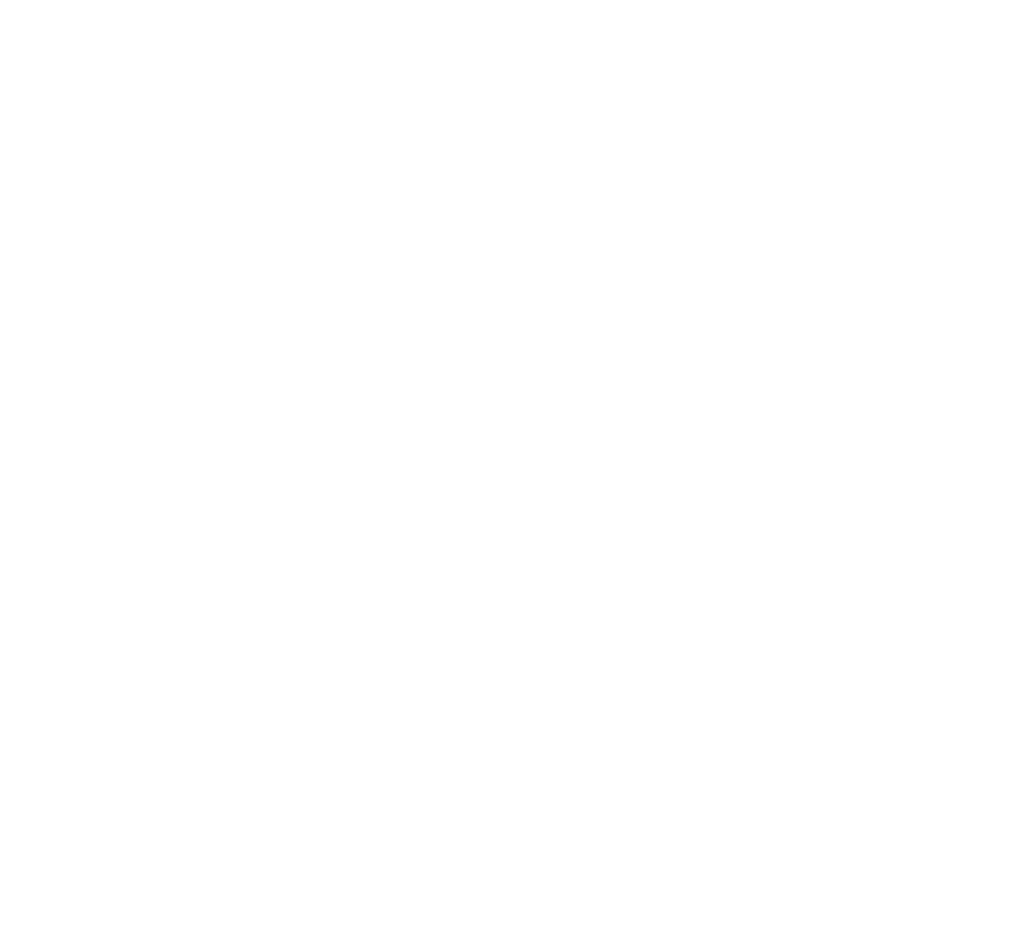
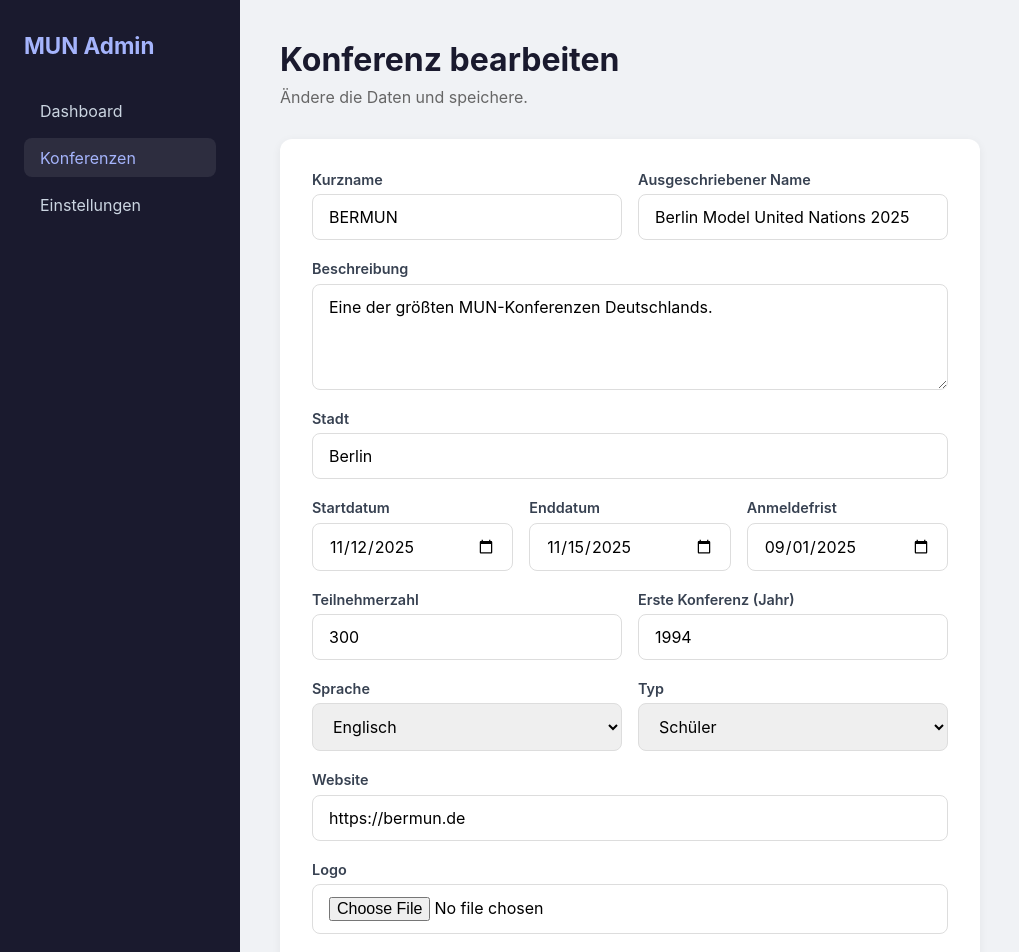
Before and after one commit to itsroj/wirtschaftsinformatik-labor, a Vue app in the folder mun-admin/: page /konferenzen/bearbeiten/1 in a window 1280 px wide. Before the commit this address had no page. Shown: the top 952 px of the page, without its empty margins (0-1019 px from the left). Before the commit the page ends 800 px from the top, so only its background shows below. Built offline with nearby package versions, Linux system fonts and the light colour scheme; sample sign-in values are in the browser's storage.

Commit message:
Bearbeiten und Löschen Logik hinzugefügt

```diff
--- a/mun-admin/src/router/index.js
+++ b/mun-admin/src/router/index.js
@@ -25,6 +25,12 @@ const router = createRouter({
       name: 'konferenzen-neu',
       component: () => import('../views/KonferenzView.vue'),
       meta: { requiresAuth: true }
+    },
+    {
+      path: '/konferenzen/bearbeiten/:id',
+      name: 'konferenzen-bearbeiten',
+      component: () => import('../views/KonferenzView.vue'),
+      meta: { requiresAuth: true }
     }
   ]
 })
--- a/mun-admin/src/views/Konferenzview.vue
+++ b/mun-admin/src/views/Konferenzview.vue
@@ -11,87 +11,180 @@
     </aside>
 
     <main class="content">
-      <h1>Neue Konferenz eintragen</h1>
-      <p>Fülle das Formular aus um eine neue MUN-Konferenz hinzuzufügen.</p>
+      <h1>{{ istBearbeiten ? 'Konferenz bearbeiten' : 'Neue Konferenz eintragen' }}</h1>
+      <p>{{ istBearbeiten ? 'Ändere die Daten und speichere.' : 'Fülle das Formular aus um eine neue MUN-Konferenz hinzuzufügen.' }}</p>
 
       <div v-if="success" class="success">✅ Konferenz wurde gespeichert!</div>
 
       <form class="form" @submit.prevent="submit">
+
+        <div class="form-row">
           <div class="form-group">
-          <label>Name der Konferenz</label>
-          <input v-model="form.name" type="text" placeholder="z.B. BERMUN 2025" required />
+            <label>Kurzname</label>
+            <input v-model="form.title" type="text" placeholder="z.B. BERMUN" required />
+          </div>
+          <div class="form-group">
+            <label>Ausgeschriebener Name</label>
+            <input v-model="form.longtitle" type="text" placeholder="z.B. Berlin Model United Nations 2025" required />
+          </div>
+        </div>
+
+        <div class="form-group">
+          <label>Beschreibung</label>
+          <textarea v-model="form.description" rows="4" placeholder="Kurze Beschreibung der Konferenz..."></textarea>
+        </div>
+
+        <div class="form-group">
+          <label>Stadt</label>
+          <input v-model="form.city" type="text" placeholder="z.B. Berlin, Deutschland" required />
         </div>
 
         <div class="form-row">
           <div class="form-group">
-            <label>Datum von</label>
-            <input v-model="form.datumVon" type="date" required />
+            <label>Startdatum</label>
+            <input v-model="form.date" type="date" required />
           </div>
           <div class="form-group">
-            <label>Datum bis</label>
-            <input v-model="form.datumBis" type="date" required />
+            <label>Enddatum</label>
+            <input v-model="form.enddate" type="date" required />
+          </div>
+          <div class="form-group">
+            <label>Anmeldefrist</label>
+            <input v-model="form.applicationdate" type="date" required />
           </div>
         </div>
 
+        <div class="form-row">
           <div class="form-group">
-          <label>Ort</label>
-          <input v-model="form.ort" type="text" placeholder="z.B. Berlin, Deutschland" required />
+            <label>Teilnehmerzahl</label>
+            <input v-model="form.participants" type="number" min="1" placeholder="z.B. 200" required />
+          </div>
+          <div class="form-group">
+            <label>Erste Konferenz (Jahr)</label>
+            <input v-model="form.firstconference" type="number" min="1900" max="2100" placeholder="z.B. 2015" required />
+          </div>
         </div>
 
-        <div class="form-group">
-          <label>Website / Link</label>
-          <input v-model="form.link" type="url" placeholder="https://..." />
-        </div>
-
+        <div class="form-row">
           <div class="form-group">
             <label>Sprache</label>
-          <select v-model="form.sprache">
+            <select v-model="form.language">
               <option value="de">Deutsch</option>
               <option value="en">Englisch</option>
               <option value="both">Deutsch & Englisch</option>
             </select>
           </div>
+          <div class="form-group">
+            <label>Typ</label>
+            <select v-model="form.type">
+              <option value="schueler">Schüler</option>
+              <option value="studenten">Studenten</option>
+              <option value="mini-mun">Mini-MUN</option>
+            </select>
+          </div>
+        </div>
 
         <div class="form-group">
-          <label>Beschreibung</label>
-          <textarea v-model="form.beschreibung" rows="4" placeholder="Kurze Beschreibung der Konferenz..."></textarea>
+          <label>Website</label>
+          <input v-model="form.website" type="url" placeholder="https://..." />
+        </div>
+
+        <div class="form-group">
+          <label>Logo</label>
+          <input type="file" accept=".png,.jpg,.jpeg" @change="handleLogo" />
+          <div v-if="logoPreview" class="logo-preview">
+            <img :src="logoPreview" alt="Logo Vorschau" />
+          </div>
         </div>
 
         <div class="form-actions">
           <button type="button" class="cancel" @click="reset">Zurücksetzen</button>
-          <button type="submit">Konferenz speichern</button>
+          <button type="submit">{{ istBearbeiten ? 'Änderungen speichern' : 'Konferenz speichern' }}</button>
         </div>
+
       </form>
     </main>
   </div>
 </template>
 
 <script setup>
-import { ref } from 'vue'
-import { useRouter } from 'vue-router'
+import { ref, computed, onMounted } from 'vue'
+import { useRouter, useRoute } from 'vue-router'
 
 const router = useRouter()
+const route = useRoute()
+const success = ref(false)
+const logoPreview = ref(null)
 
-const success = ref(false)
+// Prüfen ob wir im Bearbeiten-Modus sind
+const istBearbeiten = computed(() => !!route.params.id)
 
 const form = ref({
-  name: '',
-  datumVon: '',
-  datumBis: '',
-  ort: '',
-  link: '',
-  sprache: 'de',
-  beschreibung: ''
+  title: '',
+  longtitle: '',
+  description: '',
+  city: '',
+  date: '',
+  enddate: '',
+  applicationdate: '',
+  participants: '',
+  firstconference: '',
+  language: 'de',
+  type: 'schueler',
+  website: '',
+  logo: null
 })
 
+// Placeholder-Daten — später durch API-Call ersetzen
+const alleKonferenzen = [
+  { id: 1, title: 'BERMUN', longtitle: 'Berlin Model United Nations 2025', description: 'Eine der größten MUN-Konferenzen Deutschlands.', city: 'Berlin', date: '2025-11-12', enddate: '2025-11-15', applicationdate: '2025-09-01', participants: 300, firstconference: 1994, language: 'en', type: 'schueler', website: 'https://bermun.de', logo: null },
+  { id: 2, title: 'MUNBW', longtitle: 'Model United Nations Baden-Württemberg 2025', description: 'MUN-Konferenz in Stuttgart.', city: 'Stuttgart', date: '2025-10-03', enddate: '2025-10-05', applicationdate: '2025-08-01', participants: 150, firstconference: 2010, language: 'de', type: 'studenten', website: 'https://munbw.de', logo: null },
+  { id: 3, title: 'HAMUN', longtitle: 'Hamburg Model United Nations 2026', description: 'MUN-Konferenz in Hamburg.', city: 'Hamburg', date: '2026-01-20', enddate: '2026-01-22', applicationdate: '2025-11-01', participants: 200, firstconference: 2005, language: 'en', type: 'schueler', website: 'https://hamun.de', logo: null },
+]
+
+onMounted(() => {
+  if (istBearbeiten.value) {
+    const konferenz = alleKonferenzen.find(k => k.id === Number(route.params.id))
+    if (konferenz) {
+      form.value = { ...konferenz }
+    }
+  }
+})
+
+function handleLogo(event) {
+  const file = event.target.files[0]
+  if (file) {
+    form.value.logo = file
+    logoPreview.value = URL.createObjectURL(file)
+  }
+}
+
 function submit() {
-  console.log('Konferenz:', form.value)
+  console.log(istBearbeiten.value ? 'Bearbeitet:' : 'Neu:', form.value)
   success.value = true
-  setTimeout(() => success.value = false, 3000)
+  setTimeout(() => {
+    success.value = false
+    router.push('/dashboard')
+  }, 1500)
 }
 
 function reset() {
-  form.value = { name: '', datumVon: '', datumBis: '', ort: '', link: '', sprache: 'de', beschreibung: '' }
+  form.value = {
+    title: '',
+    longtitle: '',
+    description: '',
+    city: '',
+    date: '',
+    enddate: '',
+    applicationdate: '',
+    participants: '',
+    firstconference: '',
+    language: 'de',
+    type: 'schueler',
+    website: '',
+    logo: null
+  }
+  logoPreview.value = null
 }
 
 function logout() {
@@ -231,4 +324,12 @@ button[type="submit"]:hover {
   border-radius: 8px;
   margin-bottom: 1rem;
 }
+.logo-preview {
+  margin-top: 0.5rem;
+}
+.logo-preview img {
+  max-height: 100px;
+  border-radius: 8px;
+  border: 1px solid #ddd;
+}
 </style>
--- a/mun-admin/src/views/dashboardview.vue
+++ b/mun-admin/src/views/dashboardview.vue
@@ -74,13 +74,26 @@
               <td>{{ k.sprache }}</td>
               <td><span :class="['badge', k.status]">{{ k.statusLabel }}</span></td>
               <td>
-                <button class="btn-edit">Bearbeiten</button>
-                <button class="btn-delete">Löschen</button>
+                <button class="btn-edit" @click="bearbeiten(k.id)">Bearbeiten</button>
+                <button class="btn-delete" @click="loeschen(k.id)">Löschen</button>
               </td>
             </tr>
           </tbody>
         </table>
       </div>
+
+      <!-- Löschen Bestätigung Modal -->
+      <div v-if="deleteId" class="modal-overlay">
+        <div class="modal">
+          <h3>Konferenz löschen?</h3>
+          <p>Diese Aktion kann nicht rückgängig gemacht werden.</p>
+          <div class="modal-actions">
+            <button class="cancel" @click="deleteId = null">Abbrechen</button>
+            <button class="btn-delete-confirm" @click="loeschenBestaetigen">Ja, löschen</button>
+          </div>
+        </div>
+      </div>
+
     </main>
   </div>
 </template>
@@ -91,6 +104,7 @@ import { useRouter } from 'vue-router'
 
 const router = useRouter()
 const search = ref('')
+const deleteId = ref(null)
 
 const konferenzen = ref([
   { id: 1, name: 'BERMUN 2025', ort: 'Berlin', datum: '12.–15. Nov 2025', sprache: 'EN', status: 'aktiv', statusLabel: 'Aktiv' },
@@ -106,6 +120,19 @@ const filtered = computed(() =>
     k.ort.toLowerCase().includes(search.value.toLowerCase())
   )
 )
+
+function bearbeiten(id) {
+  router.push(`/konferenzen/bearbeiten/${id}`)
+}
+
+function loeschen(id) {
+  deleteId.value = id
+}
+
+function loeschenBestaetigen() {
+  konferenzen.value = konferenzen.value.filter(k => k.id !== deleteId.value)
+  deleteId.value = null
+}
 
 function logout() {
   localStorage.removeItem('admin_token')
@@ -255,4 +282,47 @@ td {
   font-size: 0.85rem;
   cursor: pointer;
 }
+
+.modal-overlay {
+  position: fixed;
+  inset: 0;
+  background: rgba(0,0,0,0.4);
+  display: flex;
+  align-items: center;
+  justify-content: center;
+  z-index: 100;
+}
+.modal {
+  background: white;
+  border-radius: 12px;
+  padding: 2rem;
+  width: 400px;
+  box-shadow: 0 10px 40px rgba(0,0,0,0.2);
+}
+.modal h3 { margin: 0 0 0.5rem; color: #1a1a2e; }
+.modal p { margin: 0 0 1.5rem; color: #666; }
+.modal-actions {
+  display: flex;
+  gap: 1rem;
+  justify-content: flex-end;
+}
+.cancel {
+  padding: 0.75rem 1.5rem;
+  background: white;
+  color: #666;
+  border: 1px solid #ddd;
+  border-radius: 8px;
+  font-size: 1rem;
+  cursor: pointer;
+}
+.btn-delete-confirm {
+  padding: 0.75rem 1.5rem;
+  background: #dc2626;
+  color: white;
+  border: none;
+  border-radius: 8px;
+  font-size: 1rem;
+  cursor: pointer;
+}
+.btn-delete-confirm:hover { background: #b91c1c; }
 </style>
```
Also changed, not shown: 1 other file (tests, documents, lock files or other folders). Lines whose indentation alone changed are shown as unchanged.
